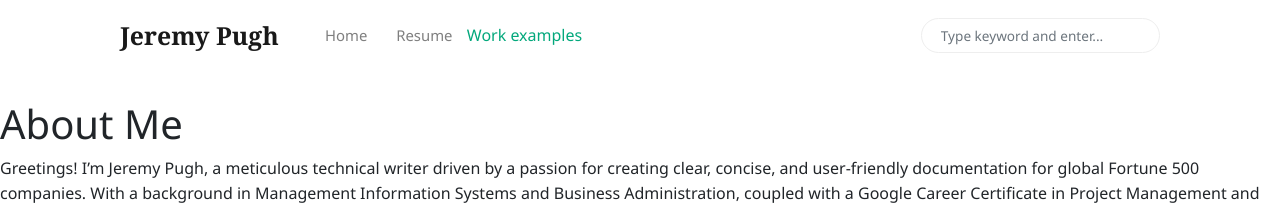
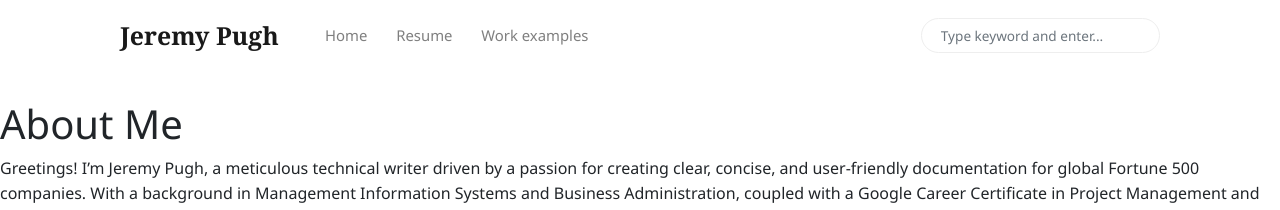
Before and after one commit to stumblefiend/jeremy.pugh, a Jekyll site: the page built from _pages/about.md, in a window 1280 px wide. Shown: the top 210 px of the page. Built offline with Jekyll 4.4.1, drawn with Linux system fonts in a browser that asks for light colours; nearby versions of some CDN libraries.

Commit message:
Update menu-header.html
Fix styling and remove target for work examples link

```diff
--- a/_includes/menu-header.html
+++ b/_includes/menu-header.html
@@ -7,5 +7,5 @@
 <a class="nav-link" href="{{site.baseurl}}/resume.html">Resume</a>
 </li>
 <li class="nav-item">
-<a target="_blank" href="{{site.baseurl}}/examples.html">Work examples</a>
+<a class="nav-link" href="{{site.baseurl}}/examples.html">Work examples</a>
 </li>
```
